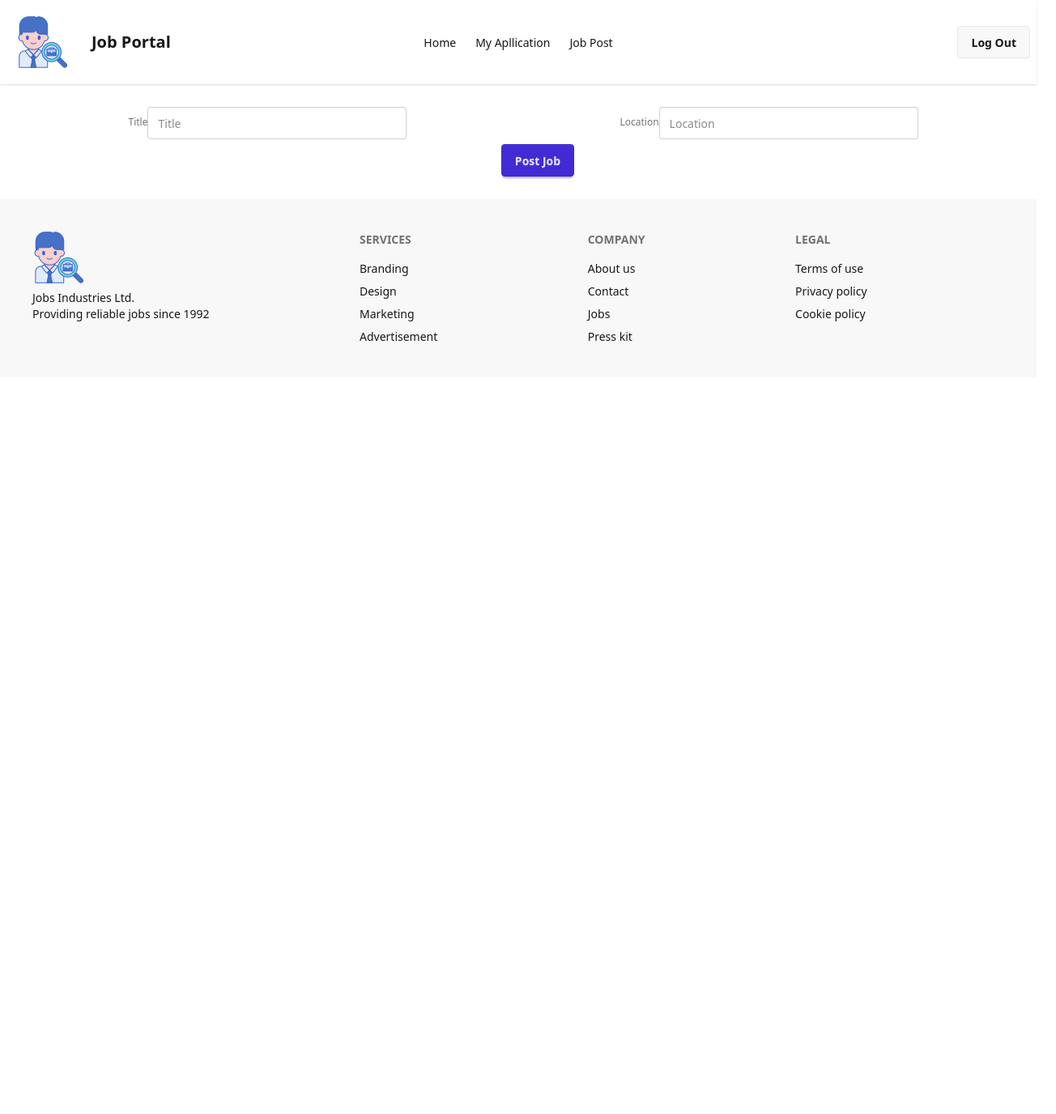
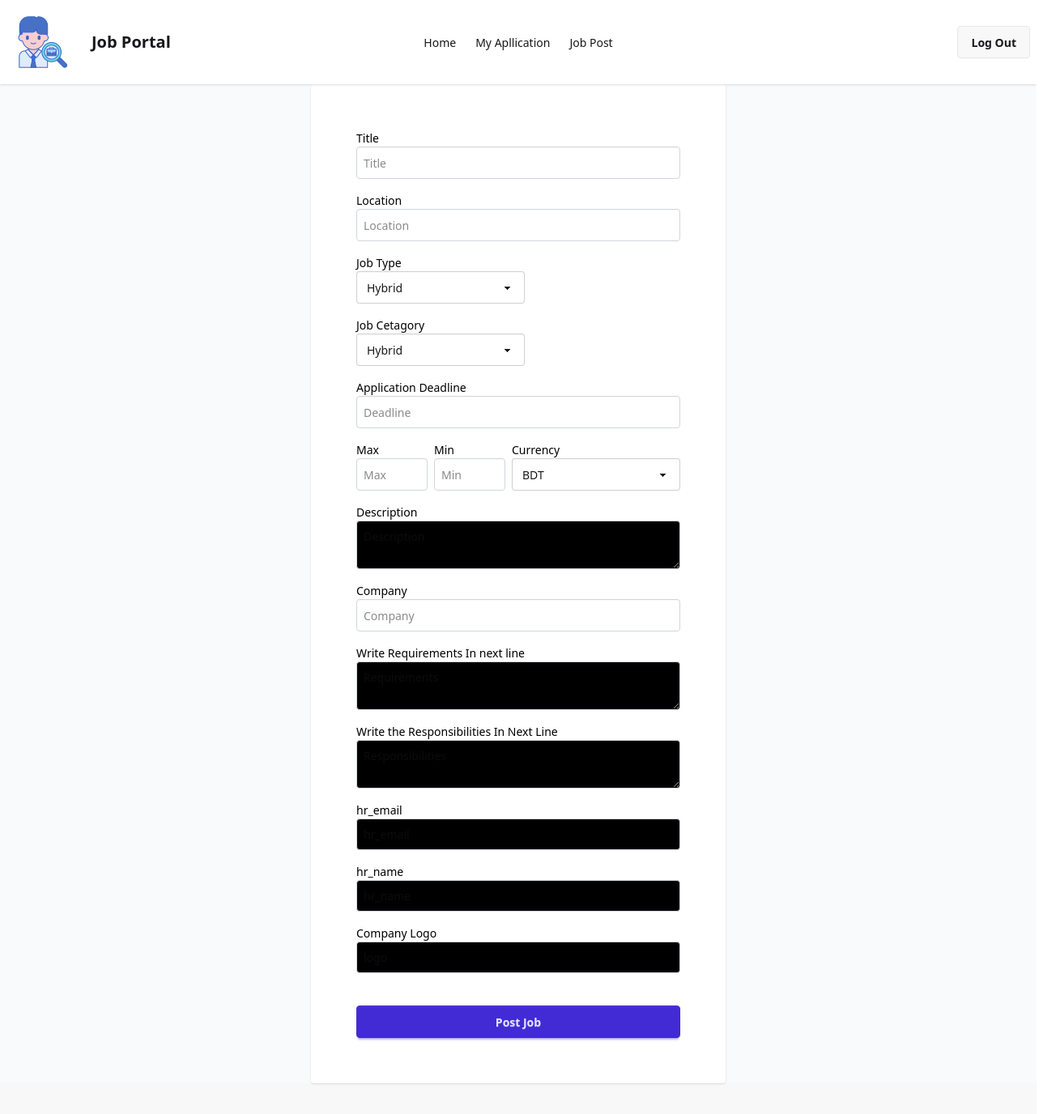
Before and after one commit to niloy8/Job-Portal-Project, a React (Vite) app in the folder Job-Portal-client/: page /job-post in a window 1280 px wide. Shown: the top 1376 px of the page at 81% size, 1304 px wide, since content can reach past the window. Before the commit the page ends 800 px from the top, so only its background shows below. Built offline with nearby package versions, Linux system fonts and the light colour scheme; no server answers; sample sign-in values are in the browser's storage.

Commit message:
Mega form created

```diff
--- a/Job-Portal-client/src/pages/JobDetails/Jobdetail.jsx
+++ b/Job-Portal-client/src/pages/JobDetails/Jobdetail.jsx
@@ -4,7 +4,7 @@ const Jobdetail = () => {
     const { _id, title, company } = useLoaderData();
 
     return (
-        <div className="m-4 p-4">
+        <div className="m-4 p-4 bg-gray-50 text-black">
             <h1 className="text-3xl">Job Details for : {title}</h1>
             <p>Apply In This Company : {company}</p>
             <Link to={`/jobapply/${_id}`}> <button className="btn btn-secondary mt-2">Apply Now</button></Link>
--- a/Job-Portal-client/src/pages/JobPost/Jobpost.jsx
+++ b/Job-Portal-client/src/pages/JobPost/Jobpost.jsx
@@ -1,24 +1,174 @@
 
 const Jobpost = () => {
     return (
-        <form className="w-7xl text-center">
+        <div className="min-h-screen flex justify-center items-center bg-gray-50">
+            <form className="w-full max-w-lg  bg-white p-8 rounded shadow">
                 <div className="card-body">
-                <fieldset className="fieldset grid grid-cols-2">
-                    <div >
-                        <label className="label">Title</label>
-                        <input type="text" className="input" placeholder="Title" />
+                    <fieldset className="grid grid-cols-1 gap-4">
+                        <div className="flex flex-col ">
+                            <label className="label text-black">Title</label>
+                            <input
+                                type="text"
+                                name="title"
+                                className="input border border-gray-300 p-2 rounded w-full"
+                                placeholder="Title"
+                            />
                         </div>
-                    <div>
-                        <label className="label">Location</label>
-                        <input type="text" className="input" placeholder="Location" />
+                        <div className="flex  flex-col">
+                            <label className="label text-black">Location</label>
+                            <input
+                                type="text"
+                                name="location"
+                                className="input border border-gray-300 p-2 rounded w-full"
+                                placeholder="Location"
+                            />
                         </div>
 
-                    <div className="w-7xl flex justify-center">
-                        <input type="submit" className="btn btn-primary" value="Post Job" />
+                        <div className="flex flex-col">
+                            <label className="label text-black">Job Type</label>
+                            <select className="select select-bordered w-52">
+
+                                <option>Hybrid</option>
+                                <option>Full-time</option>
+                                <option>Part Time</option>
+                            </select>
                         </div>
+
+                        <div className="flex flex-col">
+                            <label className="label text-black">Job Cetagory</label>
+                            <select className="select select-bordered w-52">
+
+                                <option>Hybrid</option>
+                                <option>Full-time</option>
+                                <option>Part Time</option>
+                            </select>
+                        </div>
+
+                        <div className="flex  flex-col">
+                            <label className="label text-black">Application Deadline</label>
+                            <input
+                                type="text"
+                                name="deadline"
+                                className="input border border-gray-300 p-2 rounded w-full"
+                                placeholder="Deadline"
+                            />
+                        </div>
+                        {/*Salary Range*/}
+                        <div className="flex gap-2">
+                            <div className="flex  flex-col">
+                                <label className="label text-black">Max</label>
+                                <input
+                                    type="text"
+                                    name="max"
+                                    className="input border border-gray-300 p-2 rounded w-full"
+                                    placeholder="Max"
+                                />
+                            </div>
+                            <div className="flex  flex-col">
+                                <label className="label text-black">Min</label>
+                                <input
+                                    type="text"
+                                    name="min"
+                                    className="input border border-gray-300 p-2 rounded w-full"
+                                    placeholder="Min"
+                                />
+                            </div>
+                            <div className="flex flex-col">
+                                <label className="label text-black">Currency</label>
+                                <select className="select select-bordered w-52">
+
+                                    <option>BDT</option>
+                                    <option>USD</option>
+                                    <option>ERU</option>
+                                </select>
+                            </div>
+                        </div>
+                        {/**Description */}
+                        <div className="flex  flex-col">
+                            <label className="label text-black">Description</label>
+                            <textarea
+                                type="text"
+                                cols={4}
+                                name="description"
+                                className="border bg-black border-gray-300 p-2 rounded w-full"
+                                placeholder="Description"
+                            />
+                        </div>
+
+                        <div className="flex  flex-col">
+                            <label className="label text-black">Company</label>
+                            <input
+                                type="text"
+                                name="company"
+                                className="input border border-gray-300 p-2 rounded w-full"
+                                placeholder="Company"
+                            />
+                        </div>
+                        <div className="flex  flex-col">
+                            <label className="label text-black">Write Requirements In next line</label>
+                            <textarea
+                                type="text"
+                                cols={4}
+                                name="Requirements"
+                                className="border bg-black border-gray-300 p-2 rounded w-full"
+                                placeholder="Requirements"
+                            />
+                        </div>
+                        <div className="flex  flex-col">
+                            <label className="label text-black">Write the Responsibilities In Next Line</label>
+                            <textarea
+                                type="text"
+                                cols={4}
+                                name="responsibilities"
+                                className="border bg-black border-gray-300 p-2 rounded w-full"
+                                placeholder="Responsibilities"
+                            />
+                        </div>
+                        <div className="flex  flex-col">
+                            <label className="label text-black">hr_email</label>
+                            <input
+                                type="email"
+                                cols={4}
+                                name="hr_email"
+                                className="border bg-black border-gray-300 p-2 rounded w-full"
+                                placeholder="hr_email"
+                            />
+                        </div>
+                        <div className="flex  flex-col">
+                            <label className="label text-black">hr_name</label>
+                            <input
+                                type="text"
+                                cols={4}
+                                name="hr_name"
+                                className="border bg-black border-gray-300 p-2 rounded w-full"
+                                placeholder="hr_name"
+                            />
+                        </div>
+                        <div className="flex  flex-col">
+                            <label className="label text-black">Company Logo</label>
+                            <input
+                                type="url"
+                                cols={4}
+                                name="company-logo"
+                                className="border bg-black border-gray-300 p-2 rounded w-full"
+                                placeholder="logo"
+                            />
+                        </div>
+
+
                     </fieldset>
+
+                    <div className="flex justify-center mt-8">
+                        <input
+                            type="submit"
+                            className="btn btn-primary w-full"
+                            value="Post Job"
+                        />
+                    </div>
+
                 </div>
             </form>
+        </div>
     );
 };
 
--- a/Job-Portal-client/src/pages/Myapplication.jsx
+++ b/Job-Portal-client/src/pages/Myapplication.jsx
@@ -12,7 +12,7 @@ const Myapplication = () => {
             .then(data => setData(data))
     }, [user.email])
     return (
-        <div>
+        <div className="bg-gray-50 p-5">
             My Apllication - {data.length}
             <div className="overflow-x-auto rounded-box border border-base-content/5 bg-base-100">
                 <table className="table">
```
Lines whose indentation alone changed are shown as unchanged.
